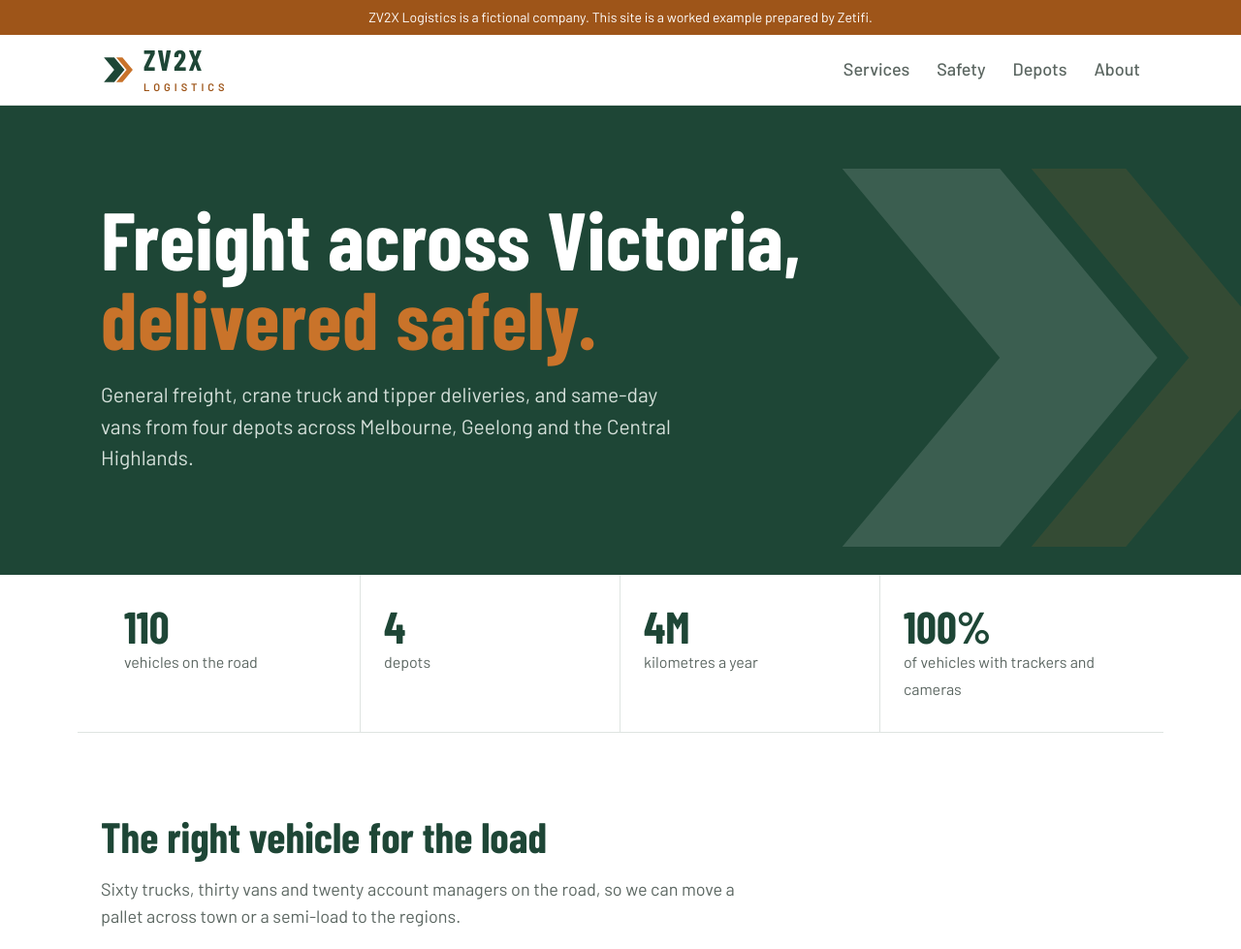
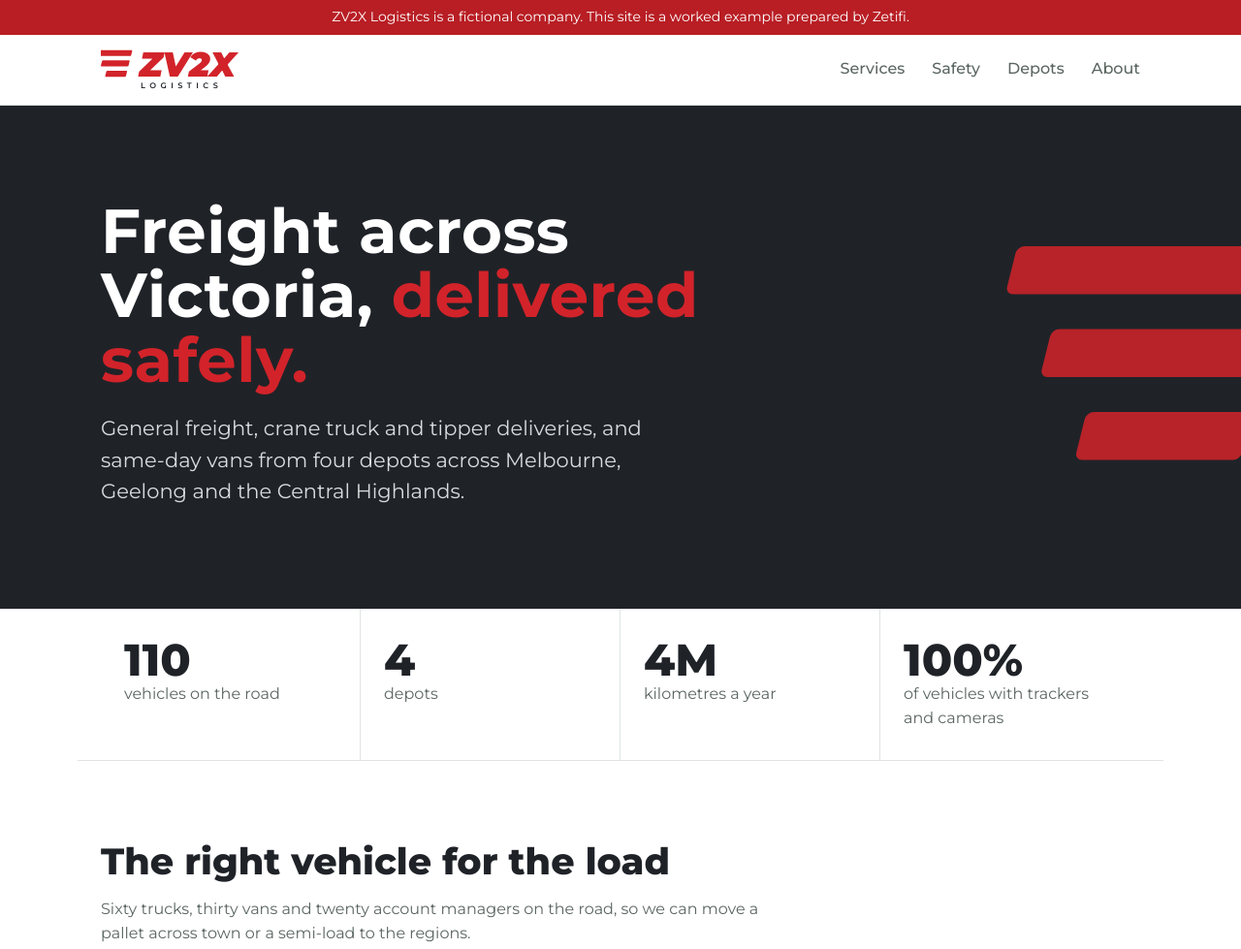
Before and after one commit to danwinson/zv2x-site, a plain HTML site: page index.html in a window 1280 px wide. Shown: the top 979 px of the page at 97% size. Drawn offline with nearby package versions, Linux system fonts and the light colour scheme.

Commit message:
Rebrand to the red ZV2X identity

```diff
--- a/index.html
+++ b/index.html
@@ -9,61 +9,60 @@
 <link rel="icon" href="favicon.svg" type="image/svg+xml">
 <link rel="preconnect" href="https://fonts.googleapis.com">
 <link rel="preconnect" href="https://fonts.gstatic.com" crossorigin>
-<link href="https://fonts.googleapis.com/css2?family=Barlow+Condensed:wght@600;700&family=Barlow:wght@400;500;600&display=swap" rel="stylesheet">
+<link href="https://fonts.googleapis.com/css2?family=Montserrat:ital,wght@0,400;0,500;0,600;0,700;0,800;1,800;1,900&display=swap" rel="stylesheet">
 <style>
-:root{--green:#1E4636;--green-d:#14321f;--orange:#C9732A;--ink:#1d2321;--muted:#5b6661;--line:#dfe4e1;--bg:#ffffff;--soft:#f3f5f3;--orange-t:#9E5519}
+:root{--green:#1F2328;--green-d:#15181c;--orange:#D2232A;--ink:#1d2321;--muted:#5b6661;--line:#dfe4e1;--bg:#ffffff;--soft:#f4f4f5;--orange-t:#B81E24}
 *{box-sizing:border-box}
 html{scroll-behavior:smooth}
-body{margin:0;font-family:Barlow,system-ui,sans-serif;font-size:18px;line-height:1.55;color:var(--ink);background:var(--bg)}
+body{margin:0;font-family:Montserrat,system-ui,sans-serif;font-size:16px;line-height:1.55;color:var(--ink);background:var(--bg)}
 a{color:inherit}
 .wrap{max-width:1120px;margin:0 auto;padding:0 24px}
 .notice{background:var(--orange-t);color:#fff;font-size:14px;text-align:center;padding:7px 16px}
 header{border-bottom:1px solid var(--line);background:#fff;position:sticky;top:0;z-index:5}
 header .wrap{display:flex;align-items:center;justify-content:space-between;height:72px}
 .brand{display:flex;align-items:center;gap:10px;text-decoration:none}
-.brand svg{height:34px;width:34px}
-.brand b{font-family:'Barlow Condensed';font-weight:700;font-size:30px;letter-spacing:2px;color:var(--green);line-height:1}
-.brand small{display:block;font-weight:600;font-size:11px;letter-spacing:4px;color:var(--orange-t)}
+.brand svg{height:44px;width:auto}
 nav a{margin-left:28px;text-decoration:none;font-weight:500;color:var(--muted)}
 nav a:hover{color:var(--green)}
 .hero{background:var(--green);color:#fff;position:relative;overflow:hidden}
 .hero .wrap{padding:96px 24px 104px;position:relative;z-index:1}
-.hero h1{font-family:'Barlow Condensed';font-weight:700;font-size:clamp(44px,7vw,84px);line-height:.98;margin:0 0 22px;max-width:780px;letter-spacing:.5px}
+.hero h1{font-family:Montserrat;font-weight:800;font-weight:700;font-size:clamp(36px,5.4vw,64px);line-height:1.04;margin:0 0 22px;max-width:780px;letter-spacing:.5px}
 .hero h1 span{color:var(--orange)}
-.hero p{font-size:21px;max-width:600px;color:#d5e0da;margin:0}
-.chev{position:absolute;right:-60px;top:0;bottom:0;width:520px;opacity:.13}
+.hero p{font-size:21px;max-width:600px;color:#d9dbde;margin:0}
+.chev{position:absolute;right:-40px;top:50%;transform:translateY(-50%);width:380px;opacity:.85}
 .stats{display:grid;grid-template-columns:repeat(4,1fr);gap:0;border-bottom:1px solid var(--line)}
 .stat{padding:30px 24px;border-right:1px solid var(--line)}
 .stat:last-child{border-right:0}
-.stat b{display:block;font-family:'Barlow Condensed';font-size:46px;line-height:1;color:var(--green)}
+.stat b{display:block;font-family:Montserrat;font-weight:800;font-size:46px;line-height:1;color:var(--green)}
 .stat span{color:var(--muted);font-size:16px}
 section{padding:84px 0}
 section.soft{background:var(--soft)}
-h2{font-family:'Barlow Condensed';font-weight:700;font-size:44px;line-height:1.05;margin:0 0 18px;color:var(--green)}
+h2{font-family:Montserrat;font-weight:800;font-size:38px;line-height:1.05;margin:0 0 18px;color:var(--green)}
 .lede{max-width:680px;color:var(--muted);margin:0 0 40px}
 .grid{display:grid;grid-template-columns:repeat(3,1fr);gap:24px}
 .card{background:#fff;border:1px solid var(--line);border-radius:6px;padding:28px}
-.card h3{font-family:'Barlow Condensed';font-size:26px;margin:0 0 8px;color:var(--green)}
+.card h3{font-family:Montserrat;font-weight:800;font-size:26px;margin:0 0 8px;color:var(--green)}
 .card p{margin:0;color:var(--muted);font-size:17px}
-.card .n{font-family:'Barlow Condensed';font-weight:700;color:var(--orange-t);font-size:18px;letter-spacing:1px}
+.card .n{font-family:Montserrat;font-weight:800;font-weight:700;color:var(--orange-t);font-size:18px;letter-spacing:1px}
 .split{display:grid;grid-template-columns:1.05fr 1fr;gap:56px;align-items:start}
 .checks{list-style:none;padding:0;margin:0}
 .checks li{padding:14px 0 14px 34px;border-bottom:1px solid var(--line);position:relative}
-.checks li:before{content:"";position:absolute;left:0;top:21px;width:14px;height:14px;background:var(--orange);clip-path:polygon(0 0,45% 0,100% 50%,45% 100%,0 100%,55% 50%)}
+.checks li:before{content:"";position:absolute;left:0;top:22px;width:18px;height:6px;background:var(--orange);transform:skewX(-14deg);border-radius:2px}
 .checks b{color:var(--green)}
 .quote{background:var(--green);color:#fff;border-radius:6px;padding:36px}
 .quote p{font-size:22px;line-height:1.45;margin:0 0 18px}
-.quote cite{font-style:normal;color:#c7d6ce;font-size:16px}
+.quote cite{font-style:normal;color:#c3c6cb;font-size:16px}
 .depots{display:grid;grid-template-columns:repeat(4,1fr);gap:24px}
 .depot{border-top:1px solid var(--line);padding-top:16px}
-.depot h3{font-family:'Barlow Condensed';font-size:26px;margin:0 0 4px;color:var(--green)}
+.depot h3{font-family:Montserrat;font-weight:800;font-size:26px;margin:0 0 4px;color:var(--green)}
 .depot p{margin:0;color:var(--muted);font-size:16px}
-footer{background:var(--green-d);color:#c7d6ce;font-size:15px;padding:44px 0}
+footer{background:var(--green-d);color:#c3c6cb;font-size:15px;padding:44px 0}
 footer .wrap{display:flex;justify-content:space-between;gap:32px;flex-wrap:wrap}
 footer p{margin:0;max-width:640px}
 footer a{color:#fff}
 @media (max-width:860px){
   nav{display:none}
+  .chev{display:none}
   .stats{grid-template-columns:repeat(2,1fr)}
   .stat:nth-child(2){border-right:0}
   .stat:nth-child(-n+2){border-bottom:1px solid var(--line)}
@@ -79,15 +78,14 @@ footer a{color:#fff}
 <div class="notice">ZV2X Logistics is a fictional company. This site is a worked example prepared by Zetifi.</div>
 <header><div class="wrap">
   <a class="brand" href="#top" aria-label="ZV2X Logistics home">
-    <svg viewBox="0 0 64 64" aria-hidden="true"><polygon points="6,8 26,8 46,32 26,56 6,56 26,32" fill="#1E4636"/><polygon points="30,8 42,8 62,32 42,56 30,56 50,32" fill="#C9732A"/></svg>
-    <span><b>ZV2X</b><small>LOGISTICS</small></span>
+    <svg viewBox="60 85 840 185" role="img" aria-hidden="true"><g transform="skewX(-14)"><rect x="70" y="92" width="150" height="26" rx="4" fill="#D2232A"/><rect x="100" y="137" width="120" height="26" rx="4" fill="#D2232A"/><rect x="130" y="182" width="90" height="26" rx="4" fill="#D2232A"/></g><text x="225" y="208" style="font-family:Montserrat;font-weight:900;font-style:italic;font-size:150px;letter-spacing:-2px" fill="#D2232A">ZV2X</text><text x="232" y="258" style="font-family:Montserrat;font-weight:600;font-size:34px;letter-spacing:19px" fill="#1F2328">LOGISTICS</text></svg>
   </a>
   <nav><a href="#services">Services</a><a href="#safety">Safety</a><a href="#depots">Depots</a><a href="#about">About</a></nav>
 </div></header>
 
 <main id="top">
 <div class="hero">
-  <svg class="chev" viewBox="0 0 64 64" preserveAspectRatio="xMidYMid slice" aria-hidden="true"><polygon points="6,8 26,8 46,32 26,56 6,56 26,32" fill="#fff"/><polygon points="30,8 42,8 62,32 42,56 30,56 50,32" fill="#C9732A"/></svg>
+  <svg class="chev" viewBox="0 0 200 140" preserveAspectRatio="xMidYMid meet" aria-hidden="true"><g transform="skewX(-14)" fill="#D2232A"><rect x="60" y="10" width="150" height="26" rx="4"/><rect x="90" y="55" width="120" height="26" rx="4"/><rect x="120" y="100" width="90" height="26" rx="4"/></g></svg>
   <div class="wrap">
     <h1>Freight across Victoria, <span>delivered safely.</span></h1>
     <p>General freight, crane truck and tipper deliveries, and same-day vans from four depots across Melbourne, Geelong and the Central Highlands.</p>
```
Also changed, not shown: favicon.svg.
